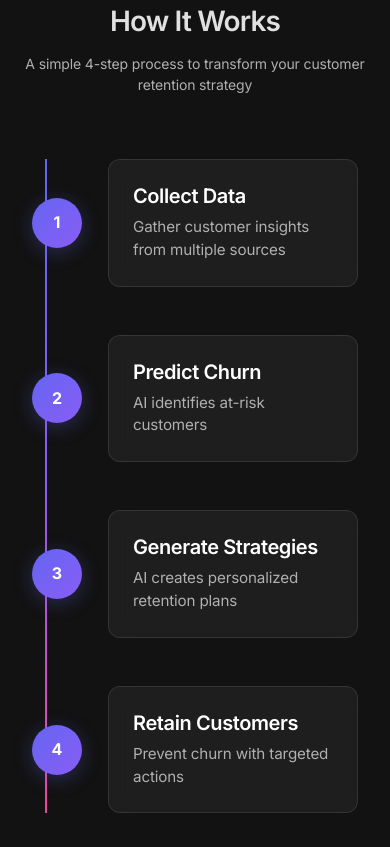
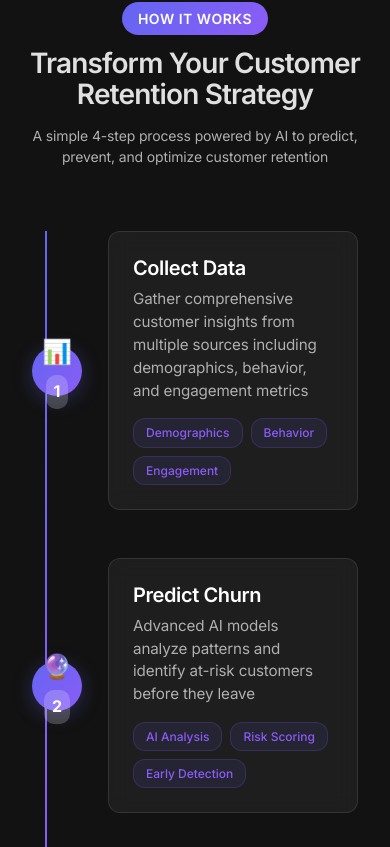
Before and after one commit to aya-archive/L, a React (Vite) app: page / in a window 390 px wide. Shown: the part 4057-4904 px from the top of the page. Built offline with nearby package versions, Linux system fonts and the light colour scheme.

Commit message:
Enhance How It Works section with better graphic design and remove Strategy Recommendations from CTA

```diff
--- a/src/App.tsx
+++ b/src/App.tsx
@@ -351,9 +351,12 @@ function App() {
         <div className="container">
           <div className="how-it-works-container">
             <div id="how-it-works-header" className="section-header">
-              <h2 id="how-it-works-title" className="section-title">How It Works</h2>
+              <div className="section-badge">
+                <span className="badge-text">How It Works</span>
+              </div>
+              <h2 id="how-it-works-title" className="section-title">Transform Your Customer Retention Strategy</h2>
               <p id="how-it-works-description" className="section-description">
-                A simple 4-step process to transform your customer retention strategy
+                A simple 4-step process powered by AI to predict, prevent, and optimize customer retention
               </p>
             </div>
 
@@ -362,41 +365,65 @@ function App() {
 
               <div id="timeline-step-1" className="timeline-step">
                 <div className="timeline-dot">
+                  <div className="step-icon">📊</div>
                   <div className="step-number">1</div>
                 </div>
                 <div className="timeline-content">
                   <h3 className="timeline-title">Collect Data</h3>
-                  <p className="timeline-description">Gather customer insights from multiple sources</p>
+                  <p className="timeline-description">Gather comprehensive customer insights from multiple sources including demographics, behavior, and engagement metrics</p>
+                  <div className="timeline-features">
+                    <span className="feature-tag">Demographics</span>
+                    <span className="feature-tag">Behavior</span>
+                    <span className="feature-tag">Engagement</span>
+                  </div>
                 </div>
               </div>
 
               <div id="timeline-step-2" className="timeline-step">
                 <div className="timeline-dot">
+                  <div className="step-icon">🔮</div>
                   <div className="step-number">2</div>
                 </div>
                 <div className="timeline-content">
                   <h3 className="timeline-title">Predict Churn</h3>
-                  <p className="timeline-description">AI identifies at-risk customers</p>
+                  <p className="timeline-description">Advanced AI models analyze patterns and identify at-risk customers before they leave</p>
+                  <div className="timeline-features">
+                    <span className="feature-tag">AI Analysis</span>
+                    <span className="feature-tag">Risk Scoring</span>
+                    <span className="feature-tag">Early Detection</span>
+                  </div>
                 </div>
               </div>
 
               <div id="timeline-step-3" className="timeline-step">
                 <div className="timeline-dot">
+                  <div className="step-icon">⚡</div>
                   <div className="step-number">3</div>
                 </div>
                 <div className="timeline-content">
                   <h3 className="timeline-title">Generate Strategies</h3>
-                  <p className="timeline-description">AI creates personalized retention plans</p>
+                  <p className="timeline-description">AI-powered recommendation engine creates personalized retention plans tailored to each customer</p>
+                  <div className="timeline-features">
+                    <span className="feature-tag">Personalized</span>
+                    <span className="feature-tag">Automated</span>
+                    <span className="feature-tag">Targeted</span>
+                  </div>
                 </div>
               </div>
 
               <div id="timeline-step-4" className="timeline-step">
                 <div className="timeline-dot">
+                  <div className="step-icon">🎯</div>
                   <div className="step-number">4</div>
                 </div>
                 <div className="timeline-content">
                   <h3 className="timeline-title">Retain Customers</h3>
-                  <p className="timeline-description">Prevent churn with targeted actions</p>
+                  <p className="timeline-description">Implement targeted interventions and personalized experiences to prevent churn and boost retention</p>
+                  <div className="timeline-features">
+                    <span className="feature-tag">Interventions</span>
+                    <span className="feature-tag">Personalization</span>
+                    <span className="feature-tag">Retention</span>
+                  </div>
                 </div>
               </div>
             </div>
@@ -430,7 +457,6 @@ function App() {
             <ul id="cta-features" className="cta-features">
               <li id="cta-feature-2" className="cta-feature">✓ AI Chatbot Assistant</li>
               <li id="cta-feature-3" className="cta-feature">✓ Risk Analysis Engine</li>
-              <li id="cta-feature-4" className="cta-feature">✓ Strategy Recommendations</li>
             </ul>
             <div id="cta-buttons" className="cta-buttons">
               <button id="start-trial-btn" className="btn-primary" onClick={() => window.open('https://huggingface.co/spaces/AURArkiv/A4LABS', '_blank')}>Free Demo</button>
--- a/src/index.css
+++ b/src/index.css
@@ -1321,10 +1321,27 @@ p {
   }
 }
 
+/* Section Badge */
+.section-badge {
+  display: inline-block;
+  margin-bottom: 1rem;
+}
+
+.badge-text {
+  background: linear-gradient(135deg, #6366F1, #8B5CF6);
+  color: white;
+  padding: 0.5rem 1rem;
+  border-radius: 20px;
+  font-size: 0.875rem;
+  font-weight: 600;
+  text-transform: uppercase;
+  letter-spacing: 0.5px;
+}
+
 /* Timeline Styles */
 .timeline-container {
   position: relative;
-  max-width: 800px;
+  max-width: 900px;
   margin: 3rem auto 0;
   padding: 0 2rem;
 }
@@ -1365,11 +1382,12 @@ p {
 .timeline-dot {
   position: relative;
   z-index: 2;
-  width: 60px;
-  height: 60px;
+  width: 80px;
+  height: 80px;
   background: linear-gradient(135deg, #6366F1, #8B5CF6);
   border-radius: 50%;
   display: flex;
+  flex-direction: column;
   align-items: center;
   justify-content: center;
   box-shadow: 0 4px 20px rgba(99, 102, 241, 0.3);
@@ -1381,10 +1399,20 @@ p {
   box-shadow: 0 6px 25px rgba(99, 102, 241, 0.4);
 }
 
+.step-icon {
+  font-size: 1.5rem;
+  margin-bottom: 0.25rem;
+}
+
 .step-number {
   color: white;
-  font-size: 1.25rem;
+  font-size: 0.875rem;
   font-weight: 700;
+  background: rgba(255, 255, 255, 0.2);
+  border-radius: 10px;
+  padding: 0.25rem 0.5rem;
+  min-width: 20px;
+  text-align: center;
 }
 
 .timeline-content {
@@ -1414,6 +1442,23 @@ p {
   color: #B0B0B0;
   font-size: 0.95rem;
   line-height: 1.5;
+}
+
+.timeline-features {
+  display: flex;
+  flex-wrap: wrap;
+  gap: 0.5rem;
+  margin-top: 1rem;
+}
+
+.feature-tag {
+  background: rgba(99, 102, 241, 0.1);
+  color: #8B5CF6;
+  padding: 0.25rem 0.75rem;
+  border-radius: 12px;
+  font-size: 0.75rem;
+  font-weight: 500;
+  border: 1px solid rgba(139, 92, 246, 0.2);
 }
 
 /* Responsive Timeline */
```
